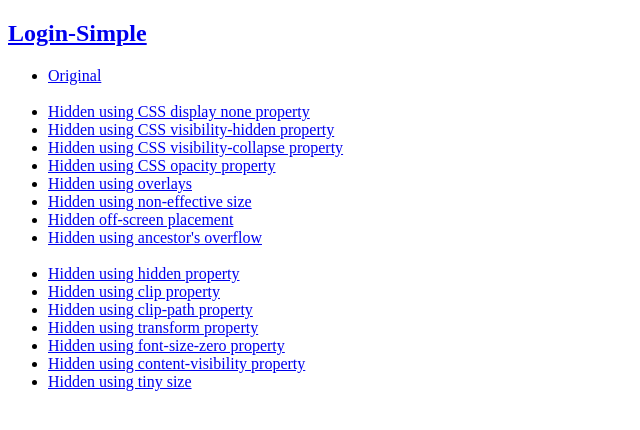
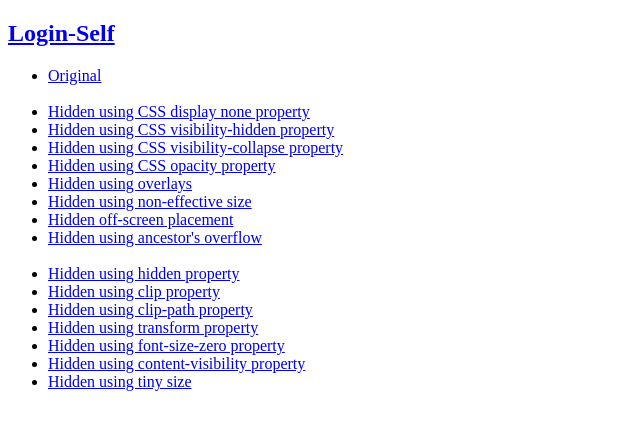
Before and after one commit to anonymous-pm-test/anonymous-pm-test.github.io, a plain HTML site: page login-self/list.html in a window 1280 px wide. Shown: the full height of the page, 0-640 px from the left. Drawn offline with Linux system fonts and the light colour scheme.

Commit message:
[Modify] A bit modification

```diff
--- a/login-self/list.html
+++ b/login-self/list.html
@@ -7,7 +7,7 @@
 </head>
 <body>
 
-    <h2 id="ls"><a href="../index.html">Login-Simple</a></h2>
+    <h2 id="ls"><a href="../index.html">Login-Self</a></h2>
     <ul>
         <li><a href="./original.html">Original</a></li><br/>
 
```
